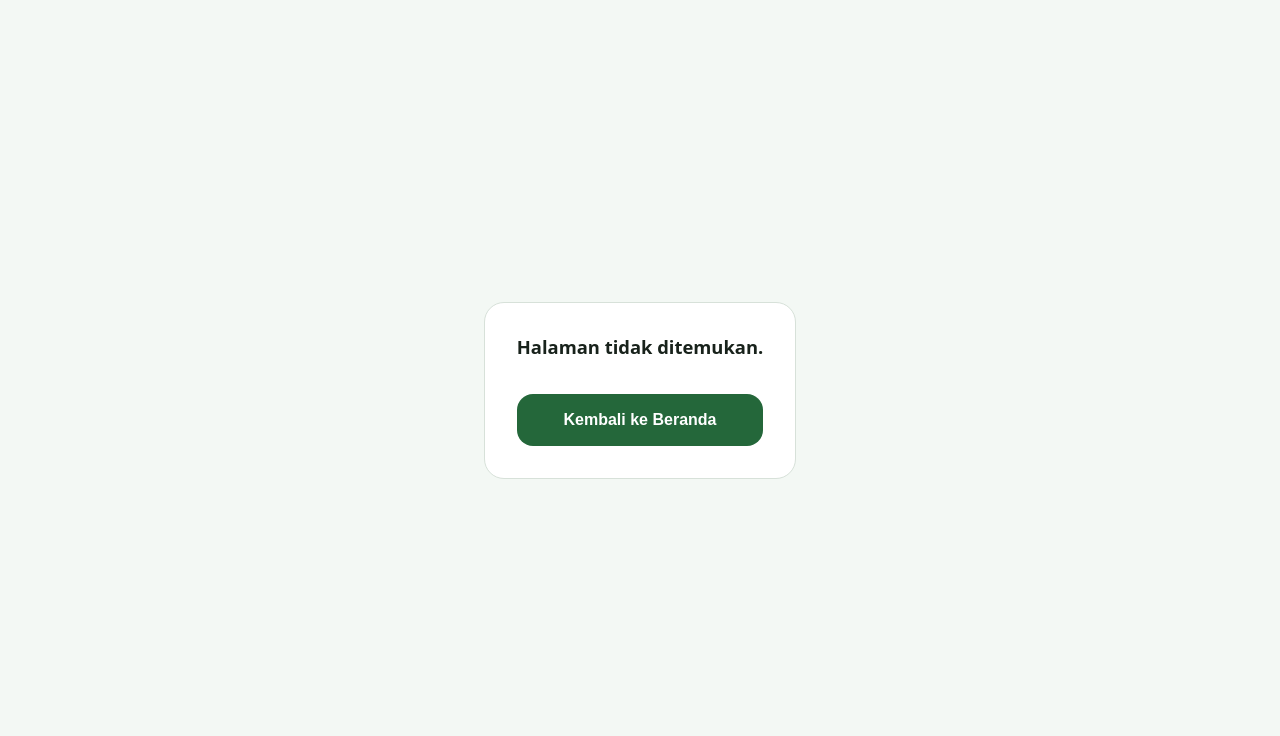
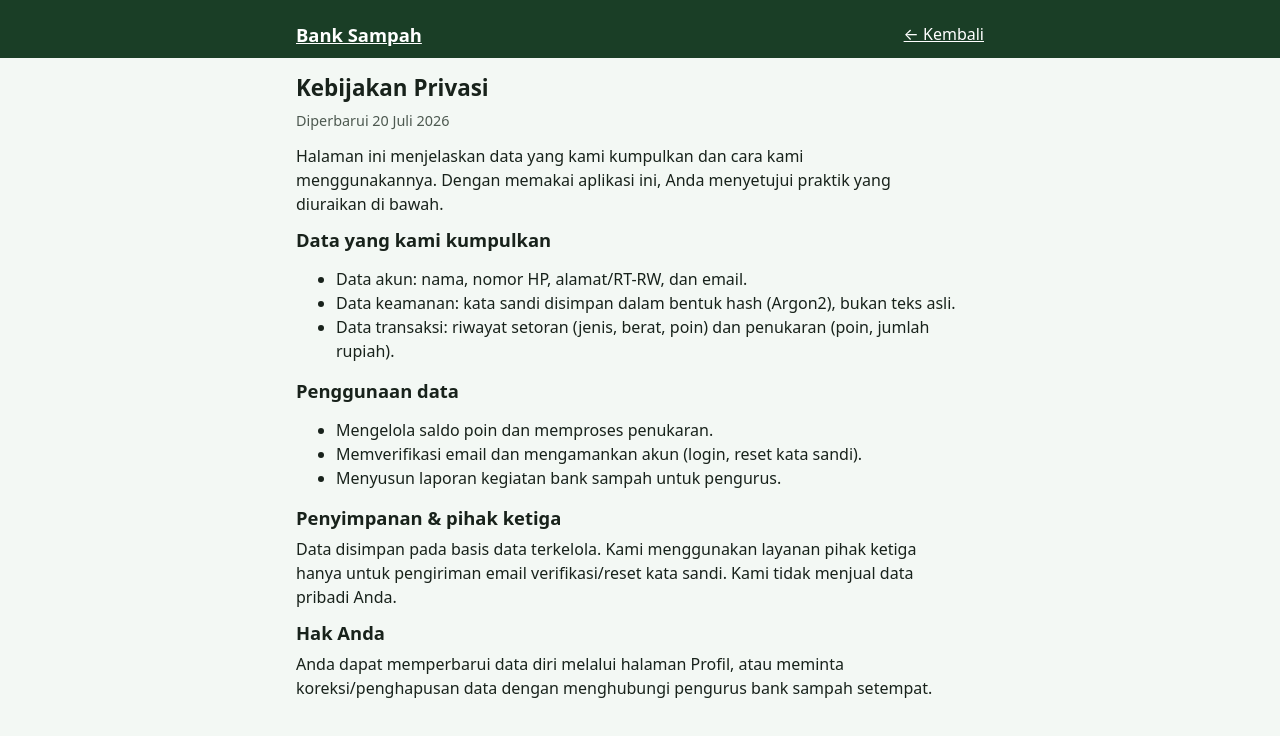
Before and after one commit to kevinilhamramadhan/web-banksampah, a Next.js app in the folder webapp/: page /privasi in a window 1280 px wide. Before the commit this address had no page. Shown: the top 736 px of the page. Built offline with nearby package versions, Linux system fonts and the light colour scheme.

Commit message:
feat(webapp): halaman Tentang, Kebijakan Privasi, Syarat & Ketentuan
- grup (info) publik (statis) + layout ringan; konten jujur (data dikumpulkan,
  penggunaan, poin bukan alat bayar sah, kontak pengurus) tanpa entitas fiktif
- tautan legal kecil di kaki halaman auth + dari halaman Profil

```diff
--- a/webapp/src/app/(auth)/layout.tsx
+++ b/webapp/src/app/(auth)/layout.tsx
@@ -21,6 +21,10 @@ export default function AuthLayout({ children }: { children: ReactNode }) {
             Bank Sampah
           </Link>
           {children}
+          <p className="auth-legal">
+            <Link href="/tentang">Tentang</Link> · <Link href="/privasi">Privasi</Link> ·{" "}
+            <Link href="/ketentuan">Ketentuan</Link>
+          </p>
         </div>
       </div>
     </div>
--- /dev/null
+++ b/webapp/src/app/(info)/layout.tsx
@@ -0,0 +1,21 @@
+import Link from "next/link";
+import type { ReactNode } from "react";
+
+// Cangkang untuk halaman informasi publik (tentang / privasi / ketentuan).
+export default function InfoLayout({ children }: { children: ReactNode }) {
+  return (
+    <>
+      <header className="markas">
+        <div className="container">
+          <div className="baris">
+            <h1 style={{ fontSize: "1.15rem" }}>
+              <Link href="/">Bank Sampah</Link>
+            </h1>
+            <Link href="/">← Kembali</Link>
+          </div>
+        </div>
+      </header>
+      <main className="container">{children}</main>
+    </>
+  );
+}
--- /dev/null
+++ b/webapp/src/app/(info)/privasi/page.tsx
@@ -0,0 +1,43 @@
+import type { Metadata } from "next";
+
+export const metadata: Metadata = { title: "Kebijakan Privasi — Bank Sampah Digital" };
+
+export default function PrivasiPage() {
+  return (
+    <article>
+      <h1>Kebijakan Privasi</h1>
+      <p className="muted">Diperbarui 20 Juli 2026</p>
+
+      <p>
+        Halaman ini menjelaskan data yang kami kumpulkan dan cara kami menggunakannya. Dengan
+        memakai aplikasi ini, Anda menyetujui praktik yang diuraikan di bawah.
+      </p>
+
+      <h2>Data yang kami kumpulkan</h2>
+      <ul>
+        <li>Data akun: nama, nomor HP, alamat/RT-RW, dan email.</li>
+        <li>Data keamanan: kata sandi disimpan dalam bentuk hash (Argon2), bukan teks asli.</li>
+        <li>Data transaksi: riwayat setoran (jenis, berat, poin) dan penukaran (poin, jumlah rupiah).</li>
+      </ul>
+
+      <h2>Penggunaan data</h2>
+      <ul>
+        <li>Mengelola saldo poin dan memproses penukaran.</li>
+        <li>Memverifikasi email dan mengamankan akun (login, reset kata sandi).</li>
+        <li>Menyusun laporan kegiatan bank sampah untuk pengurus.</li>
+      </ul>
+
+      <h2>Penyimpanan &amp; pihak ketiga</h2>
+      <p>
+        Data disimpan pada basis data terkelola. Kami menggunakan layanan pihak ketiga hanya untuk
+        pengiriman email verifikasi/reset kata sandi. Kami tidak menjual data pribadi Anda.
+      </p>
+
+      <h2>Hak Anda</h2>
+      <p>
+        Anda dapat memperbarui data diri melalui halaman Profil, atau meminta koreksi/penghapusan
+        data dengan menghubungi pengurus bank sampah setempat.
+      </p>
+    </article>
+  );
+}
--- a/webapp/src/app/globals.css
+++ b/webapp/src/app/globals.css
@@ -535,6 +535,15 @@ label {
   justify-content: space-between;
   align-items: baseline;
 }
+.auth-legal {
+  margin-top: 22px;
+  text-align: center;
+  font-size: 0.82rem;
+  color: var(--teks-redup);
+}
+.auth-legal a {
+  color: var(--teks-redup);
+}
 .tautan-kecil {
   background: none;
   border: none;
```
Also changed, not shown: webapp/src/app/(info)/ketentuan/page.tsx (added, +37 -0 lines), webapp/src/app/(info)/tentang/page.tsx (added, +38 -0 lines).
